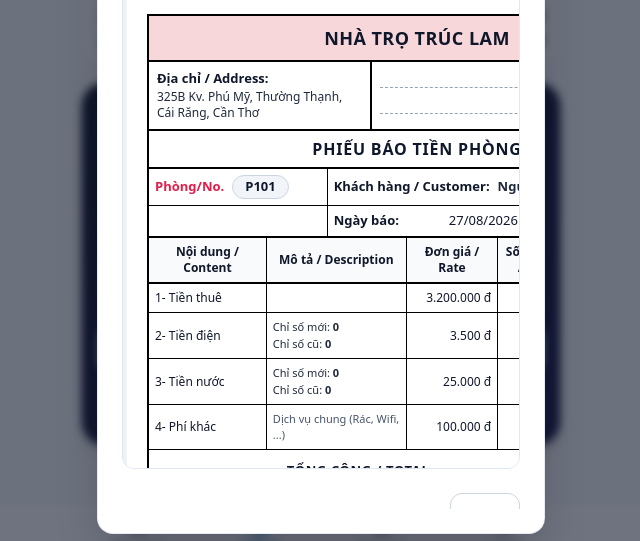
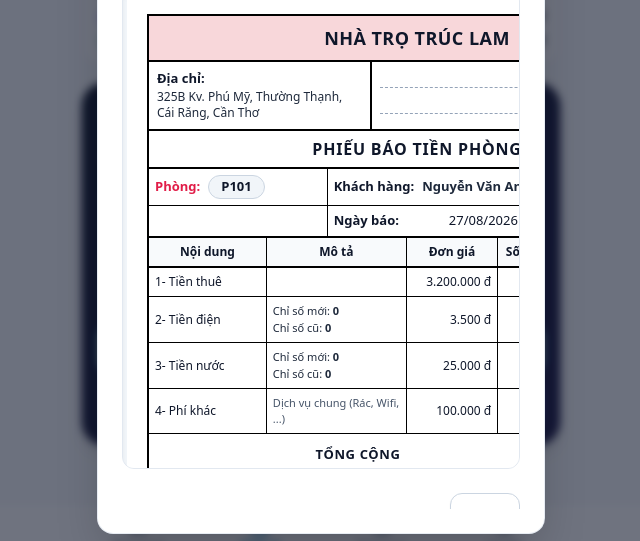
Before and after one commit to KhangLama/quan-ly-tro, a Next.js app: page /invoices/new in a window 1280 px wide. Both pictures are taken after a click on the button "Xem & Tải ảnh phiếu báo tiền phòng". Shown: the part 757-1298 px from the top of the page, without its empty margins (319-959 px from the left). Built offline with nearby package versions, Linux system fonts and the light colour scheme; no server answers.

Commit message:
style: remove all English labels from receipt template to make it 100% Vietnamese

```diff
--- a/src/components/invoices/ReceiptModal.tsx
+++ b/src/components/invoices/ReceiptModal.tsx
@@ -166,7 +166,7 @@ export function ReceiptModal({ isOpen, onClose, data }: ReceiptModalProps) {
             {/* Address Box */}
             <div className="grid grid-cols-12 border-x-2 border-b-2 border-black min-h-[50px]">
               <div className="col-span-5 p-2 border-r-2 border-black font-bold">
-                <div>Địa chỉ / Address:</div>
+                <div>Địa chỉ:</div>
                 <div className="font-normal text-xs mt-0.5 text-slate-800">
                   {address}
                 </div>
@@ -186,13 +186,13 @@ export function ReceiptModal({ isOpen, onClose, data }: ReceiptModalProps) {
             <div className="border-x-2 border-b-2 border-black">
               <div className="grid grid-cols-12 border-b border-black">
                 <div className="col-span-4 p-1.5 border-r border-black flex items-center gap-2">
-                  <span className="font-bold text-rose-600">Phòng/No.</span>
+                  <span className="font-bold text-rose-600">Phòng:</span>
                   <span className="bg-slate-100 px-3 py-0.5 rounded-full font-extrabold text-slate-900 border border-slate-300">
                     {data.roomCode}
                   </span>
                 </div>
                 <div className="col-span-8 p-1.5 flex items-center gap-2">
-                  <span className="font-bold">Khách hàng / Customer:</span>
+                  <span className="font-bold">Khách hàng:</span>
                   <span className="font-semibold text-slate-800">{customerName}</span>
                 </div>
               </div>
@@ -210,11 +210,11 @@ export function ReceiptModal({ isOpen, onClose, data }: ReceiptModalProps) {
             <table className="w-full border-collapse border-x-2 border-b-2 border-black text-left text-xs mt-0">
               <thead>
                 <tr className="border-b-2 border-black bg-slate-50 font-bold text-center">
-                  <th className="border-r border-black p-1.5 w-[22%]">Nội dung / Content</th>
-                  <th className="border-r border-black p-1.5 w-[26%]">Mô tả / Description</th>
-                  <th className="border-r border-black p-1.5 w-[17%]">Đơn giá / Rate</th>
-                  <th className="border-r border-black p-1.5 w-[13%]">Số lượng / Qty</th>
-                  <th className="p-1.5 w-[22%] text-right pr-2">Thành tiền / Amount</th>
+                  <th className="border-r border-black p-1.5 w-[22%]">Nội dung</th>
+                  <th className="border-r border-black p-1.5 w-[26%]">Mô tả</th>
+                  <th className="border-r border-black p-1.5 w-[17%]">Đơn giá</th>
+                  <th className="border-r border-black p-1.5 w-[13%]">Số lượng</th>
+                  <th className="p-1.5 w-[22%] text-right pr-2">Thành tiền</th>
                 </tr>
               </thead>
               <tbody className="divide-y divide-black">
@@ -265,7 +265,7 @@ export function ReceiptModal({ isOpen, onClose, data }: ReceiptModalProps) {
                 {/* TOTAL ROW */}
                 <tr className="border-t-2 border-black font-extrabold text-[13px]">
                   <td colSpan={4} className="border-r border-black p-2 text-center uppercase tracking-wider bg-white">
-                    Tổng cộng / Total
+                    Tổng cộng
                   </td>
                   <td className="p-2 text-right text-base font-black text-rose-700 bg-[#FFF2CC] pr-2 whitespace-nowrap">
                     {formatVND(data.totalAmount)} đ
```
